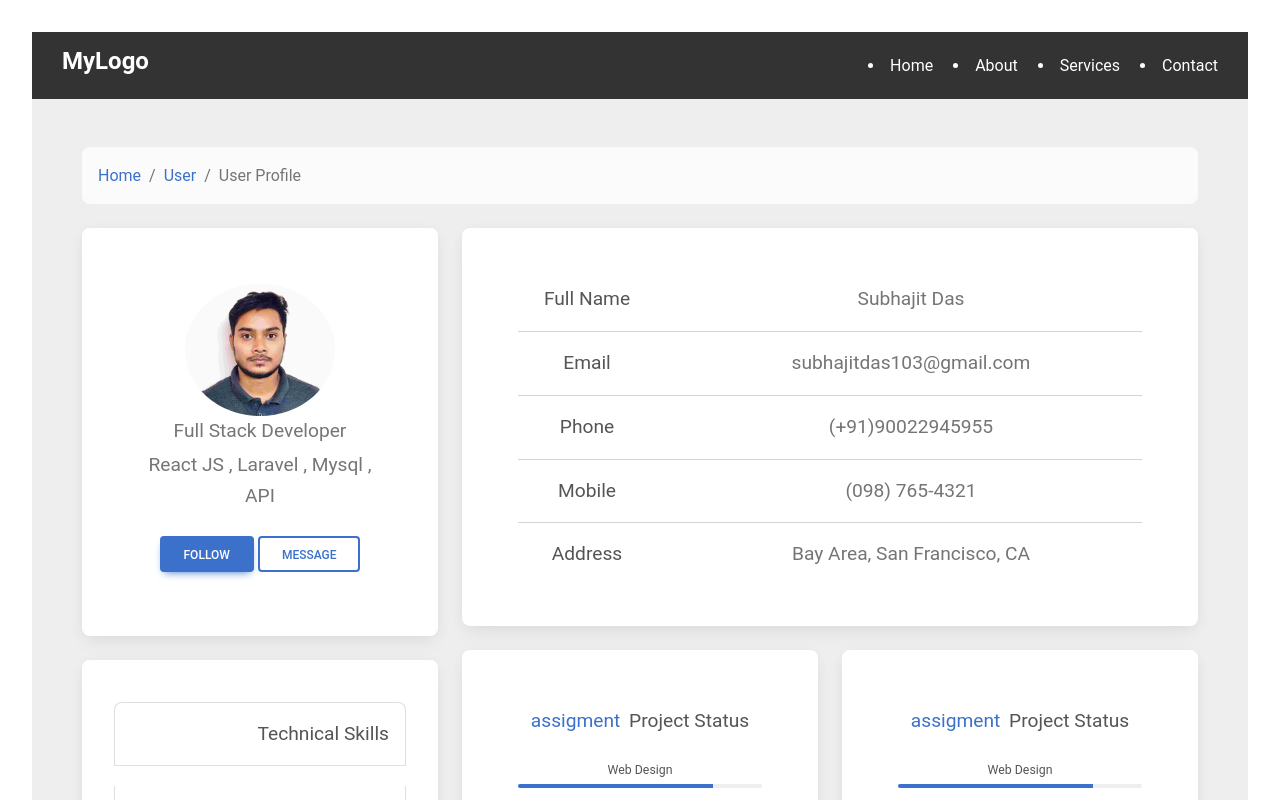
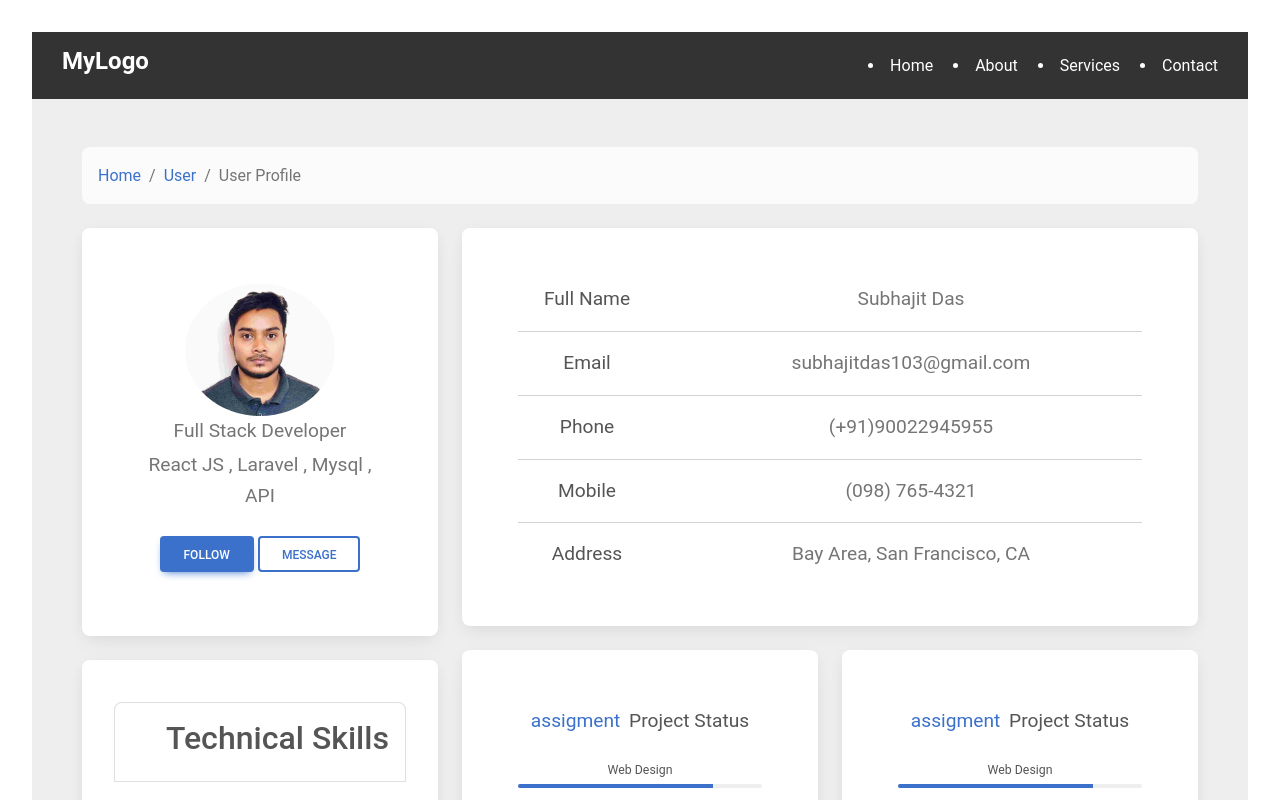
Before and after one commit to subhajitdas103/sbio2, a React (Vite) app: page / in a window 1280 px wide. Shown: the top 800 px of the page. Built offline with nearby package versions, Linux system fonts and the light colour scheme.

Commit message:
Update Home.jsx

```diff
--- a/src/Pages/Home.jsx
+++ b/src/Pages/Home.jsx
@@ -63,7 +63,7 @@ export default function ProfilePage() {
                 <MDBListGroup flush className="rounded-3">
                   <MDBListGroupItem className="d-flex justify-content-between align-items-center p-3">
                     <MDBIcon fas icon="globe fa-lg text-warning" />
-                    <MDBCardText>Technical Skills</MDBCardText>
+                    <MDBCardText><h2>Technical Skills</h2></MDBCardText>
                   </MDBListGroupItem>
                   <MDBListGroupItem className="d-flex justify-content-between align-items-center p-3">
                     <MDBIcon fab icon="github fa-lg" style={{ color: '#333333' }} />
```
